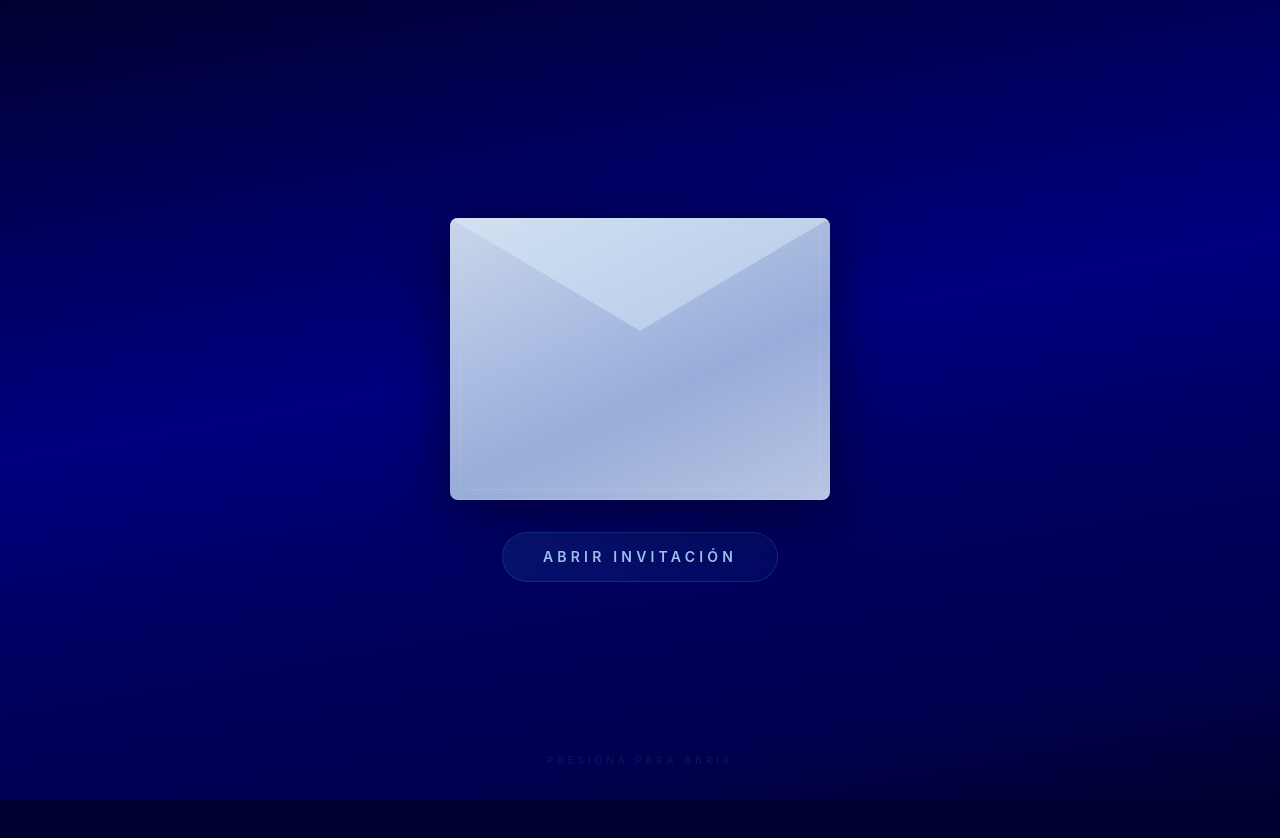
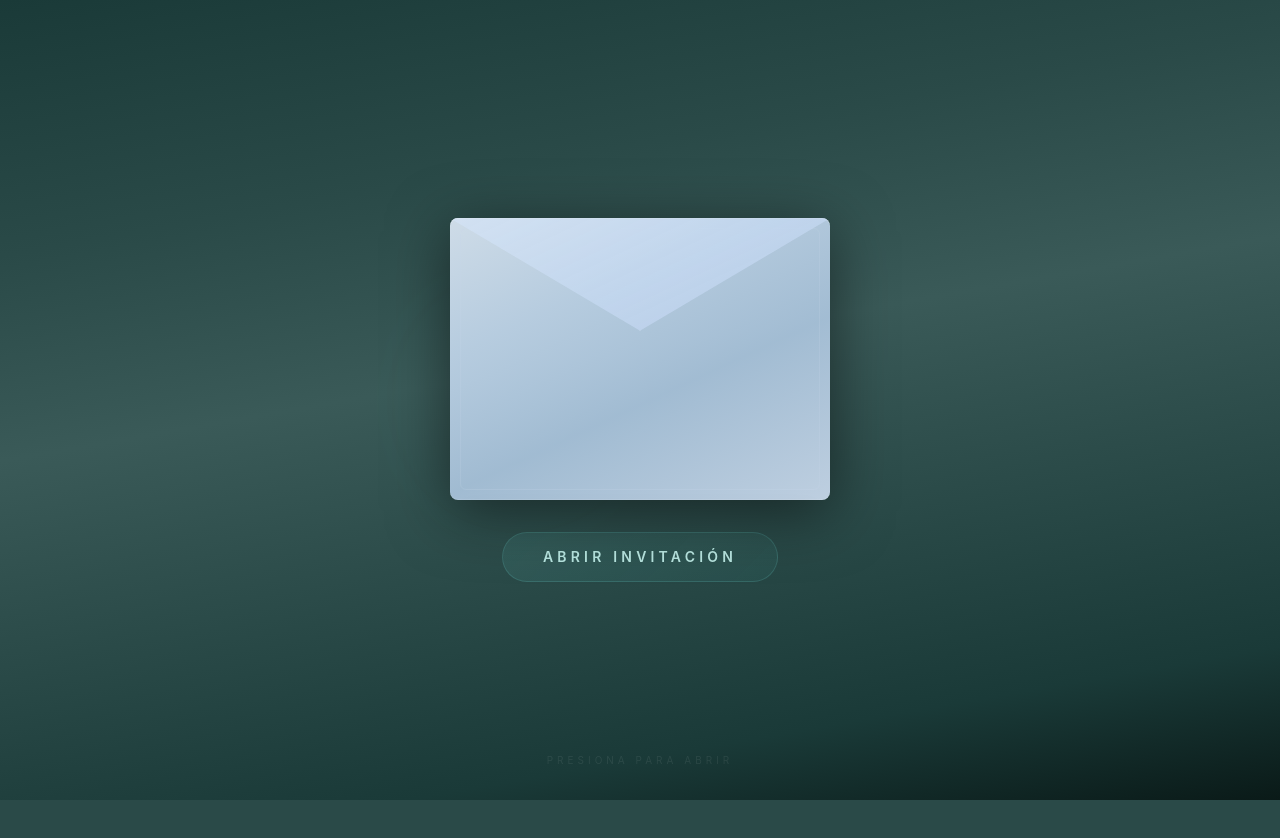
Before and after one commit to josephaes534-sudo/XVInvitacion, a Next.js app: page / in a window 1280 px wide. Shown: the top 838 px of the page. After the commit the page ends 800 px from the top, so only its background shows below. Built offline with nearby package versions, Linux system fonts and the light colour scheme.

Commit message:
Add files via upload

```diff
--- a/app/globals.css
+++ b/app/globals.css
@@ -5,14 +5,14 @@
 @import url('https://fonts.googleapis.com/css2?family=Playfair+Display:ital,wght@0,400;0,500;0,600;0,700;0,800;0,900;1,400;1,500&family=Inter:wght@200;300;400;500;600;700;800&family=Great+Vibes&family=DM+Sans:opsz,wght@9..40,200;9..40,300;9..40,400;9..40,500;9..40,600;9..40,700&display=swap');
 
 :root {
-  --electric: #5ab8e8;
-  --electric-dim: rgba(90, 184, 232, 0.15);
-  --electric-glow: rgba(90, 184, 232, 0.25);
-  --navy-deep: #000030;
-  --navy: #000060;
-  --navy-mid: #000080;
-  --navy-light: #0a3a7a;
-  --royal: #1a4a8a;
+  --electric: #8ad4d0;
+  --electric-dim: rgba(138, 212, 208, 0.2);
+  --electric-glow: rgba(138, 212, 208, 0.3);
+  --navy-deep: #2a4a48;
+  --navy: #3a5a58;
+  --navy-mid: #5a7a78;
+  --navy-light: #7a9a98;
+  --royal: #6a8a88;
   --gold: #f0d080;
   --gold-dim: rgba(240, 208, 128, 0.15);
   --pearl: rgba(255, 255, 255, 0.04);
--- a/app/page.js
+++ b/app/page.js
@@ -1,6 +1,7 @@
 'use client'
 
 import { useState, useCallback, useEffect } from 'react'
+import { motion, AnimatePresence } from 'framer-motion'
 import dynamic from 'next/dynamic'
 import OceanBackground from '@/components/OceanBackground'
 import Navbar from '@/components/Navbar'
@@ -21,6 +22,32 @@ const EnvelopeScreen = dynamic(
   { ssr: false }
 )
 
+const sectionVariants = {
+  hidden: { opacity: 0, y: 40 },
+  visible: (i) => ({
+    opacity: 1,
+    y: 0,
+    transition: {
+      duration: 0.8,
+      delay: 0.3 + i * 0.08,
+      ease: [0.23, 1, 0.32, 1],
+    },
+  }),
+}
+
+const sections = [
+  { id: 'hero', Component: Hero },
+  { id: 'countdown', Component: CountdownSection },
+  { id: 'evento', Component: EventInfo },
+  { id: 'vestimenta', Component: DressCode },
+  { id: 'mensaje', Component: SpecialMessage },
+  { id: 'trivia', Component: Trivia },
+  { id: 'galeria', Component: Gallery },
+  { id: 'musica', Component: Music },
+  { id: 'rsvp', Component: RSVP },
+  { id: 'footer', Component: Footer },
+]
+
 export default function Home() {
   const [showMain, setShowMain] = useState(false)
 
@@ -39,26 +66,30 @@ export default function Home() {
 
       <OceanBackground />
 
-      <main
-        className="relative min-h-screen"
-        style={{
-          opacity: showMain ? 1 : 0,
-          transition: 'opacity 0.8s ease',
-        }}
-      >
-        <Navbar />
-        <Hero />
-        <CountdownSection />
-        <EventInfo />
-        <DressCode />
-        <SpecialMessage />
-        <Trivia />
-        <Gallery />
-        <Music />
-        <RSVP />
-        <Footer />
-        <MusicPlayer />
-      </main>
+      <AnimatePresence>
+        {showMain && (
+          <motion.main
+            initial={{ opacity: 0 }}
+            animate={{ opacity: 1 }}
+            transition={{ duration: 0.6, ease: [0.23, 1, 0.32, 1] }}
+            className="relative min-h-screen"
+          >
+            <Navbar />
+            {sections.map(({ Component }, i) => (
+              <motion.div
+                key={i}
+                custom={i}
+                variants={sectionVariants}
+                initial="hidden"
+                animate="visible"
+              >
+                <Component />
+              </motion.div>
+            ))}
+            <MusicPlayer />
+          </motion.main>
+        )}
+      </AnimatePresence>
     </>
   )
 }
--- a/components/EnvelopeScreen.jsx
+++ b/components/EnvelopeScreen.jsx
@@ -22,7 +22,7 @@ export default function EnvelopeScreen({ onOpen }) {
           transition={{ duration: 0.7, ease: [0.23, 1, 0.32, 1] }}
           className="fixed inset-0 z-[100] flex flex-col items-center justify-center overflow-hidden select-none"
           style={{
-            background: 'linear-gradient(170deg, #000030 0%, #000060 25%, #000080 45%, #000060 65%, #000050 85%, #000030 100%)',
+            background: 'linear-gradient(170deg, #1a3a38 0%, #2a4a48 25%, #3a5a58 45%, #2a4a48 65%, #1a3a38 85%, #0a1a18 100%)',
           }}
         >
           <div className="absolute inset-0 pointer-events-none">
@@ -30,13 +30,13 @@ export default function EnvelopeScreen({ onOpen }) {
               animate={{ opacity: [0.04, 0.08, 0.04] }}
               transition={{ duration: 4, repeat: Infinity, ease: 'easeInOut' }}
               className="absolute top-1/4 left-1/4 w-[400px] h-[400px] rounded-full"
-              style={{ background: 'radial-gradient(circle, rgba(60,160,220,0.4), transparent 70%)', filter: 'blur(60px)' }}
+              style={{ background: 'radial-gradient(circle, rgba(100,200,195,0.35), transparent 70%)', filter: 'blur(60px)' }}
             />
             <motion.div
               animate={{ opacity: [0.03, 0.06, 0.03] }}
               transition={{ duration: 5, repeat: Infinity, ease: 'easeInOut', delay: 1 }}
               className="absolute bottom-1/3 right-1/4 w-[300px] h-[300px] rounded-full"
-              style={{ background: 'radial-gradient(circle, rgba(30,100,180,0.3), transparent 70%)', filter: 'blur(80px)' }}
+              style={{ background: 'radial-gradient(circle, rgba(80,170,165,0.3), transparent 70%)', filter: 'blur(80px)' }}
             />
           </div>
 
@@ -128,9 +128,9 @@ export default function EnvelopeScreen({ onOpen }) {
                 onClick={handleOpen}
                 className="mt-8 px-10 py-3.5 rounded-full font-semibold text-sm uppercase tracking-[0.3em] transition-all duration-500"
                 style={{
-                  background: 'linear-gradient(135deg, rgba(60,160,220,0.12), rgba(30,100,180,0.08))',
-                  border: '1px solid rgba(60,160,220,0.2)',
-                  color: 'rgba(180,220,255,0.9)',
+                  background: 'linear-gradient(135deg, rgba(100,200,195,0.12), rgba(70,170,165,0.08))',
+                  border: '1px solid rgba(100,200,195,0.2)',
+                  color: 'rgba(200,245,240,0.9)',
                 }}
               >
                 Abrir Invitación
--- a/components/OceanBackground.jsx
+++ b/components/OceanBackground.jsx
@@ -38,10 +38,10 @@ export default function OceanBackground() {
         y: randomBetween(0.05, 0.95),
         r: randomBetween(100, 300),
         r2: randomBetween(60, 180),
-        hue: randomBetween(200, 230),
-        sat: randomBetween(40, 70),
-        light: randomBetween(25, 45),
-        opacity: randomBetween(0.015, 0.035),
+        hue: randomBetween(165, 195),
+        sat: randomBetween(25, 45),
+        light: randomBetween(55, 75),
+        opacity: randomBetween(0.025, 0.05),
         speed: randomBetween(0.001, 0.003),
         phase: randomBetween(0, Math.PI * 2),
       }))
@@ -54,9 +54,9 @@ export default function OceanBackground() {
         baseY: randomBetween(0.55, 0.88),
         height: randomBetween(30, 80),
         width: randomBetween(20, 50),
-        hue: randomBetween(195, 230),
-        sat: randomBetween(35, 60),
-        light: randomBetween(30, 50),
+        hue: randomBetween(165, 195),
+        sat: randomBetween(25, 45),
+        light: randomBetween(55, 70),
         opacity: randomBetween(0.08, 0.18),
         phase: randomBetween(0, Math.PI * 2),
         swaySpeed: randomBetween(0.0015, 0.0035),
@@ -77,8 +77,8 @@ export default function OceanBackground() {
         wobble: randomBetween(0, Math.PI * 2),
         wobbleSpeed: randomBetween(0.004, 0.01),
         wobbleAmp: randomBetween(0.2, 0.5),
-        opacity: randomBetween(0.02, 0.06),
-        hue: randomBetween(195, 220),
+        opacity: randomBetween(0.03, 0.08),
+        hue: randomBetween(170, 195),
       }))
     }
 
@@ -93,7 +93,7 @@ export default function OceanBackground() {
         vy: randomBetween(-0.015, -0.003),
         pulse: randomBetween(0, Math.PI * 2),
         pulseSpeed: randomBetween(0.002, 0.006),
-        hue: randomBetween(195, 230),
+        hue: randomBetween(165, 200),
         isGlow: Math.random() > 0.9,
       }))
     }
@@ -106,9 +106,9 @@ export default function OceanBackground() {
         size: randomBetween(5, 12),
         speed: randomBetween(0.08, 0.2),
         opacity: randomBetween(0.015, 0.035),
-        hue: randomBetween(190, 220),
-        sat: randomBetween(30, 50),
-        light: randomBetween(50, 70),
+        hue: randomBetween(165, 195),
+        sat: randomBetween(20, 40),
+        light: randomBetween(60, 80),
         phase: randomBetween(0, Math.PI * 2),
         direction: Math.random() > 0.5 ? 1 : -1,
         tailPhase: randomBetween(0, Math.PI * 2),
@@ -329,11 +329,11 @@ export default function OceanBackground() {
     const drawDepthOverlay = () => {
       ctx.save()
       const grad = ctx.createLinearGradient(0, 0, 0, canvas.height)
-      grad.addColorStop(0, 'rgba(0, 0, 30, 0)')
-      grad.addColorStop(0.15, 'rgba(0, 0, 30, 0.015)')
-      grad.addColorStop(0.5, 'rgba(0, 0, 30, 0)')
-      grad.addColorStop(0.8, 'rgba(0, 0, 30, 0.015)')
-      grad.addColorStop(1, 'rgba(0, 0, 30, 0.04)')
+      grad.addColorStop(0, 'rgba(20, 50, 48, 0)')
+      grad.addColorStop(0.15, 'rgba(20, 50, 48, 0.015)')
+      grad.addColorStop(0.5, 'rgba(20, 50, 48, 0)')
+      grad.addColorStop(0.8, 'rgba(20, 50, 48, 0.015)')
+      grad.addColorStop(1, 'rgba(20, 50, 48, 0.04)')
       ctx.fillStyle = grad
       ctx.fillRect(0, 0, canvas.width, canvas.height)
       ctx.restore()
@@ -388,17 +388,17 @@ export default function OceanBackground() {
         style={{
           zIndex: 0,
           background: `
-            radial-gradient(ellipse at 15% 30%, rgba(0, 60, 140, 0.07) 0%, transparent 50%),
-            radial-gradient(ellipse at 85% 20%, rgba(30, 120, 200, 0.05) 0%, transparent 45%),
-            radial-gradient(ellipse at 50% 80%, rgba(0, 40, 110, 0.06) 0%, transparent 50%),
-            radial-gradient(ellipse at 70% 50%, rgba(20, 90, 170, 0.04) 0%, transparent 40%),
-            radial-gradient(ellipse at 25% 80%, rgba(0, 50, 120, 0.04) 0%, transparent 35%),
+            radial-gradient(ellipse at 15% 30%, rgba(100, 180, 175, 0.06) 0%, transparent 50%),
+            radial-gradient(ellipse at 85% 20%, rgba(130, 200, 195, 0.05) 0%, transparent 45%),
+            radial-gradient(ellipse at 50% 80%, rgba(80, 160, 155, 0.06) 0%, transparent 50%),
+            radial-gradient(ellipse at 70% 50%, rgba(110, 190, 185, 0.04) 0%, transparent 40%),
+            radial-gradient(ellipse at 25% 80%, rgba(90, 170, 165, 0.04) 0%, transparent 35%),
             linear-gradient(180deg,
-              rgba(0, 0, 30, 0) 0%,
-              rgba(0, 30, 90, 0.02) 20%,
-              rgba(0, 20, 70, 0.02) 50%,
-              rgba(0, 30, 90, 0.015) 75%,
-              rgba(0, 0, 30, 0.04) 100%
+              rgba(20, 50, 48, 0) 0%,
+              rgba(30, 60, 58, 0.02) 20%,
+              rgba(40, 70, 68, 0.02) 50%,
+              rgba(30, 60, 58, 0.015) 75%,
+              rgba(20, 50, 48, 0.04) 100%
             )
           `,
         }}
--- a/tailwind.config.js
+++ b/tailwind.config.js
@@ -5,26 +5,26 @@ module.exports = {
     extend: {
       colors: {
         navy: {
-          300: '#5a9fd4',
-          400: '#3a7abe',
-          500: '#000050',
-          600: '#000060',
-          700: '#000070',
-          800: '#000040',
-          900: '#000030',
+          300: '#8ab8b4',
+          400: '#6a9a98',
+          500: '#3a5a58',
+          600: '#2a4a48',
+          700: '#1a3a38',
+          800: '#1a2a28',
+          900: '#0a1a18',
         },
         royal: {
-          300: '#5a7abe',
-          400: '#3a5a9e',
-          500: '#1a4a8a',
-          600: '#0a3a7a',
-          700: '#082a6a',
+          300: '#8ab8b4',
+          400: '#6a9a98',
+          500: '#4a7a78',
+          600: '#3a6a68',
+          700: '#2a5a58',
         },
         electric: {
-          300: '#80d8f0',
-          400: '#60c8e8',
-          500: '#5ab8e8',
-          600: '#4a9ad0',
+          300: '#b0e8e4',
+          400: '#9adcd8',
+          500: '#8ad4d0',
+          600: '#6ac0bc',
         },
       },
       fontFamily: {
```
